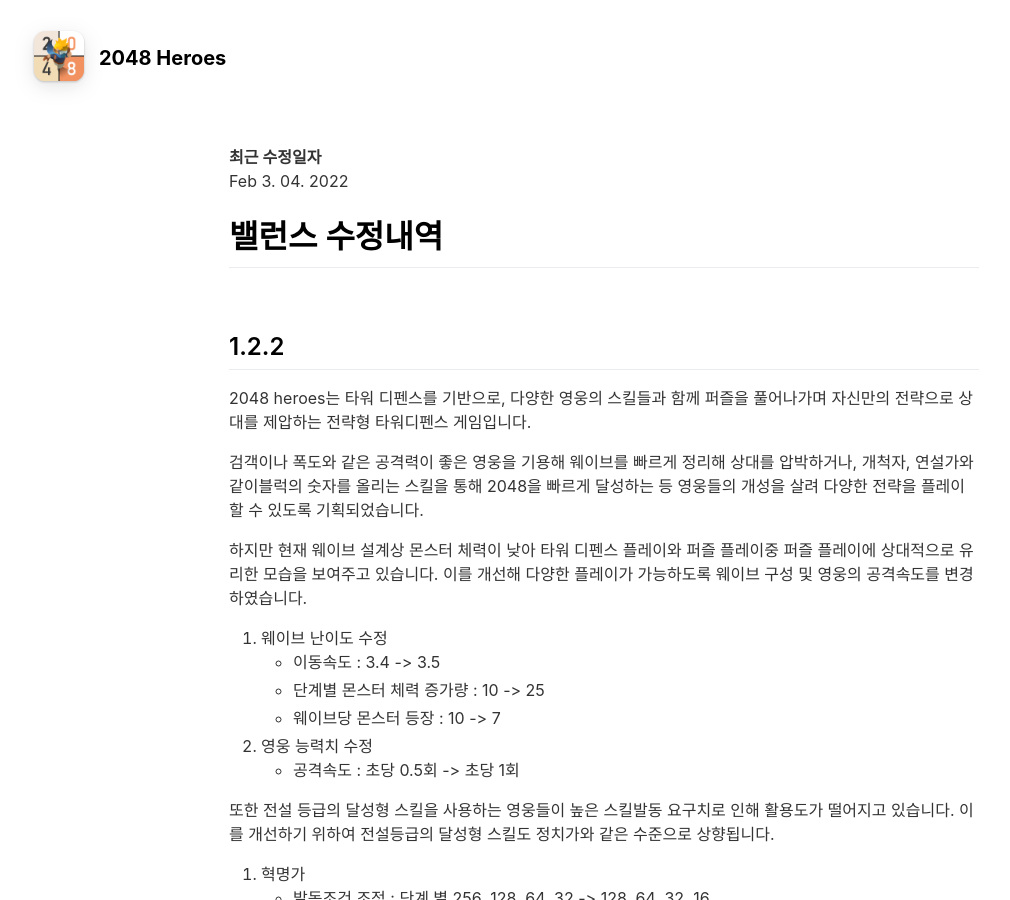
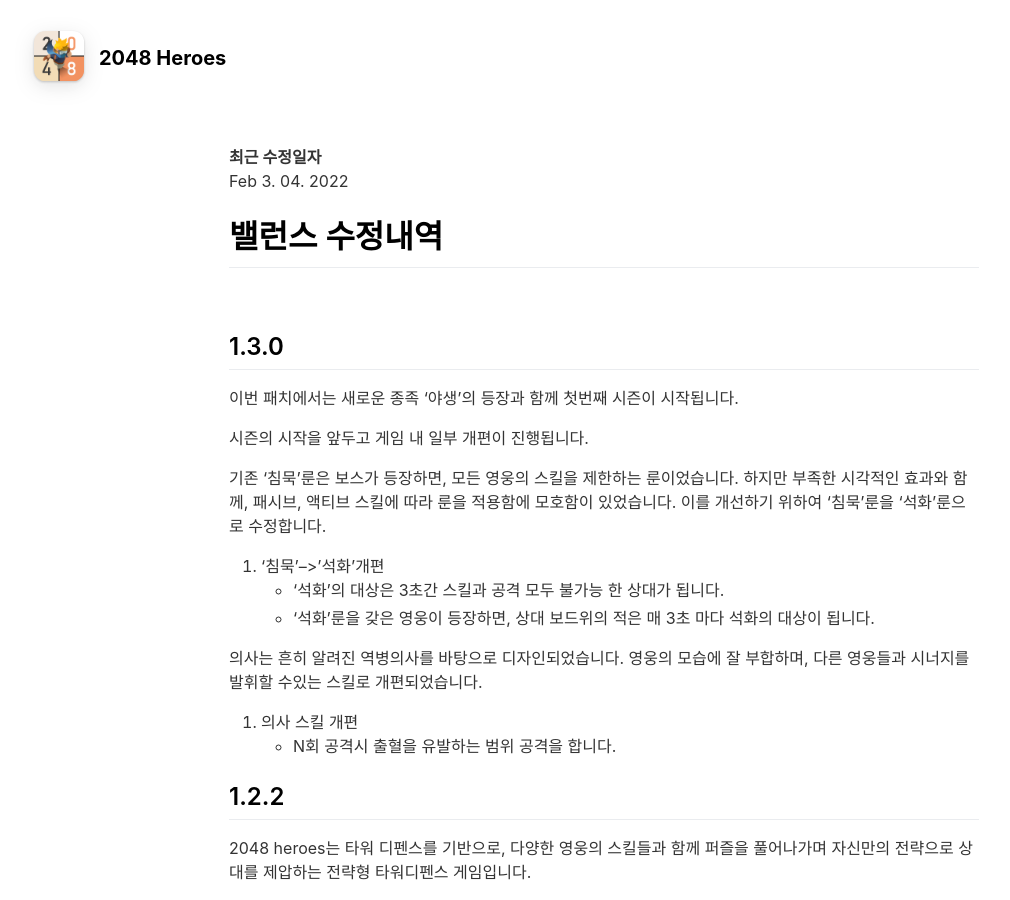
Before and after one commit to ArgoExped/Frozen-Arts, a Jekyll site: the page built from balance-kr.md, in a window 1280 px wide and 900 px high. Shown: the whole window, without its empty margins (36-1046 px from the left). Built offline with Jekyll 4.4.1, drawn with Linux system fonts in a browser that asks for light colours; nearby versions of some CDN libraries.

Commit message:
KR 2.0.0

```diff
--- a/balance-kr.md
+++ b/balance-kr.md
@@ -10,6 +10,28 @@ Feb 3. 04. 2022
 # 밸런스 수정내역
 
 <br>
+
+## 1.3.0
+이번 패치에서는 새로운 종족 '야생'의 등장과 함께 첫번째 시즌이 시작됩니다.
+
+시즌의 시작을 앞두고 게임 내 일부 개편이 진행됩니다.
+
+기존 '침묵'룬은 보스가 등장하면, 모든 영웅의 스킬을 제한하는 룬이었습니다.
+하지만 부족한 시각적인 효과와 함께, 패시브, 액티브 스킬에 따라 룬을 적용함에 모호함이 있었습니다.
+이를 개선하기 위하여 '침묵'룬을 '석화'룬으로 수정합니다.
+
+1. '침묵'-->'석화'개편
+     - '석화'의 대상은 3초간 스킬과 공격 모두 불가능 한 상대가 됩니다.
+     - '석화'룬을 갖은 영웅이 등장하면, 상대 보드위의 적은 매 3초 마다 석화의 대상이 됩니다.
+
+의사는 흔히 알려진 역병의사를 바탕으로 디자인되었습니다. 영웅의 모습에 잘 부합하며, 다른 영웅들과 시너지를 발휘할 수있는 스킬로 개편되었습니다.
+
+2. 의사 스킬 개편
+     - N회 공격시 출혈을 유발하는 범위 공격을 합니다.
+
+
+
+
 
 ## 1.2.2
 2048 heroes는 타워 디펜스를 기반으로, 다양한 영웅의 스킬들과 함께 퍼즐을 풀어나가며 자신만의 전략으로 상대를 제압하는 전략형 타워디펜스 게임입니다.
```
